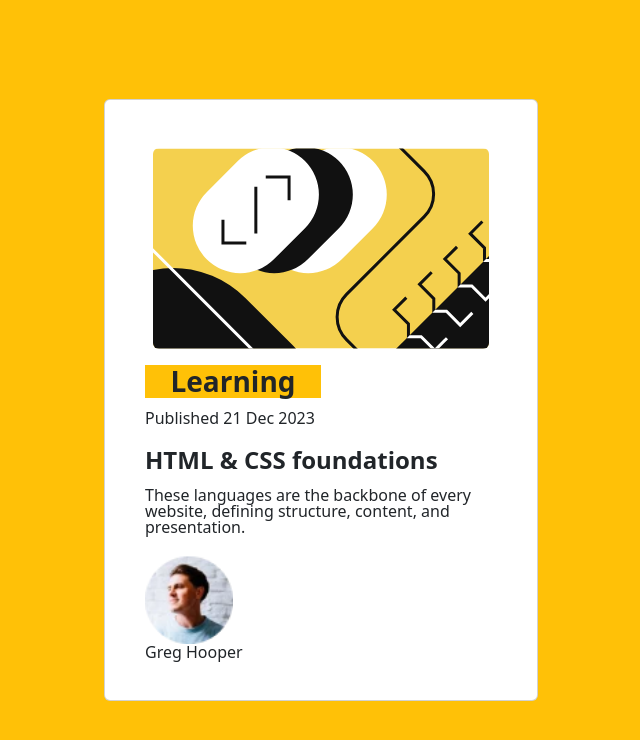
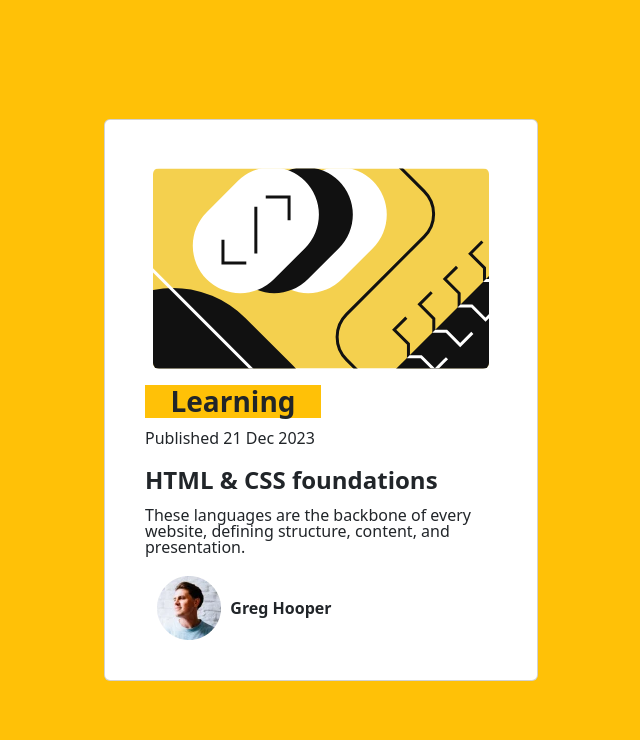
Before and after one commit to aardvarkpepper/2025-06-14-Lab-3-3, a website: page SecondChallenge/index.html in a window 1280 px wide. Shown: the whole page, without its empty margins (319-959 px from the left). Drawn offline with nearby package versions, Linux system fonts and the light colour scheme.

Commit message:
Edit bottom matter.

```diff
--- a/SecondChallenge/index.html
+++ b/SecondChallenge/index.html
@@ -29,11 +29,18 @@
             <h3 class="card-title fw-bold fs-3 bg-warning w-50 text-center">Learning</h5>
               <p class="card-text fs-7">Published 21 Dec 2023</p>
               <h2 class="card-title fs-4 fw-bold">HTML & CSS foundations</h2>
-              <p class="card-text fx-6">These languages are the backbone of every website, defining structure, content, and
+              <p class="card-text fx-6">These languages are the backbone of every website, defining structure, content,
+                and
                 presentation.</p>
-              <div class="card border-0">
-                <img class="w-25" src="image-avatar.webp" alt="Greg Hooper.">
-                <span>Greg Hooper</span>
+              <div class="card border-0 container">
+                <div class="row">
+                  <span class="col-md-2">
+                    <img src="image-avatar.webp" alt="Greg Hooper.">
+                  </span>
+                  <span class="container d-flex align-items-center col-9">
+                    <span class="fw-bold text-left align-items-center">Greg Hooper</span>
+                  </span>
+                </div>
               </div>
           </div>
         </span>
@@ -47,6 +54,7 @@
 </html>
 
 <!--
+class="w-25"
 336 194 textbox
 learning
 text preset 3 bold; figtree extra bold 14px, 150% line height, 0px letter spacing
```
